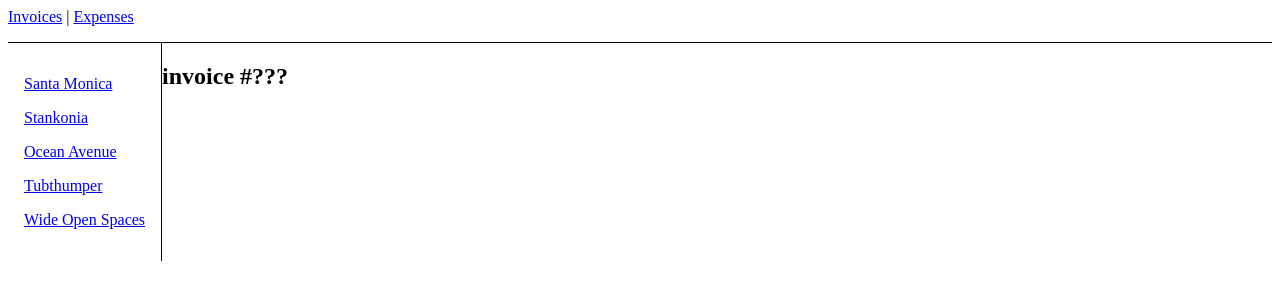
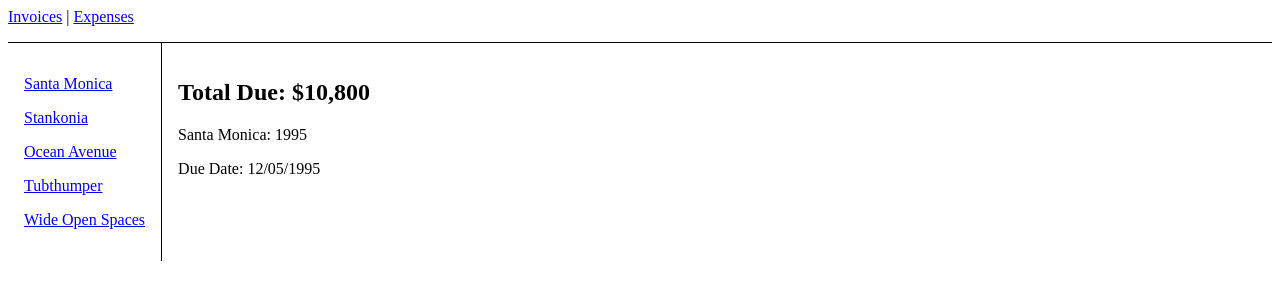
Before and after one commit to mt-marinho/tutorial-react-route, a React (Vite) app: page /invoices/1995 in a window 1280 px wide. Shown: the top 300 px of the page. Built offline with nearby package versions, Linux system fonts and the light colour scheme.

Commit message:
lendo os parametros de url

```diff
--- a/src/data.ts
+++ b/src/data.ts
@@ -34,3 +34,9 @@
 export function getInvoices() {
   return invoices;
 }
+
+export function getInvoice(number: any) {
+  return invoices.find(
+    (invoice) => invoice.number === number
+  );
+}
--- a/src/routes/Invoices/Invoice/index.tsx
+++ b/src/routes/Invoices/Invoice/index.tsx
@@ -1,3 +1,20 @@
-export default function Invoice(){
-    return <h2>invoice #???</h2>
+import { useParams } from "react-router-dom";
+import { getInvoice } from "../../../data";
+
+export default function Invoice() {
+  let params = useParams();
+  const invoice = getInvoice(Number(params.invoiceId));
+  return (
+    <>
+      {invoice && (
+        <main style={{ padding: "1rem" }}>
+          <h2>Total Due: {invoice.amount}</h2>
+          <p>
+            {invoice.name}: {invoice.number}
+          </p>
+          <p>Due Date: {invoice.due}</p>
+        </main>
+      )}
+    </>
+  );
 }
```
